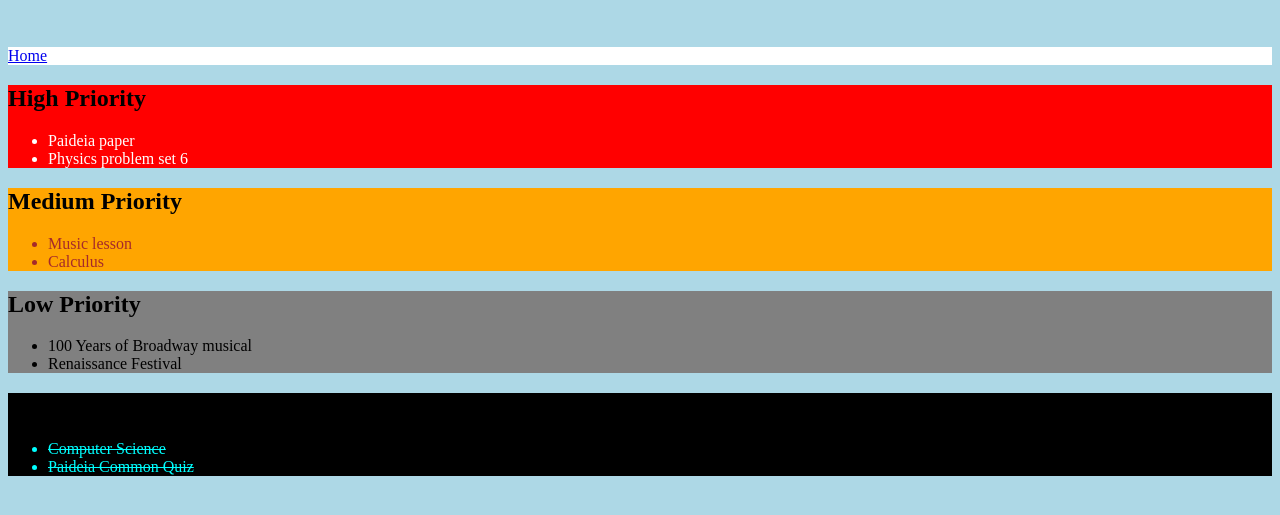
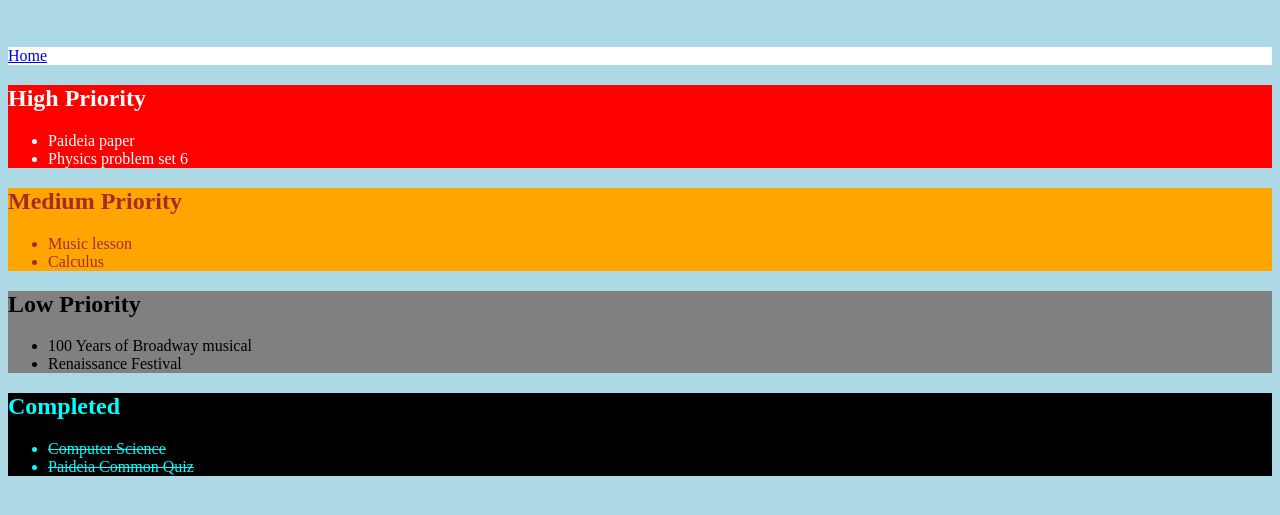
Before and after one commit to jungal01/jungal01.github.io, a plain HTML site: page todo.html in a window 1280 px wide. Shown: the part 143-658 px from the top of the page. Drawn offline with Linux system fonts and the light colour scheme.

Commit message:
Update style.css

```diff
--- a/style.css
+++ b/style.css
@@ -44,3 +44,12 @@ text-decoration: line-through;
   text-decoration: line-through;
   color: cyan;
 }
+#a1>h1 {
+  color: white;
+}
+#a2>h1 {
+  color: brown;
+}
+#a4>h1 {
+  color: cyan;
+}
```
